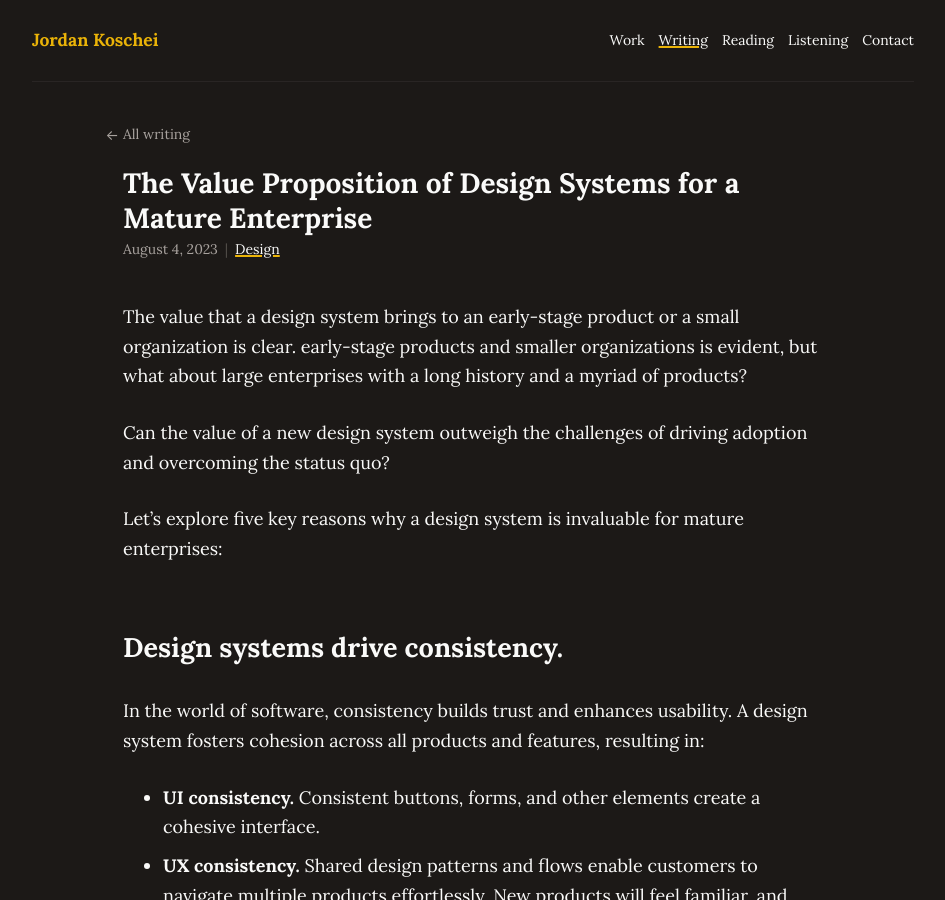
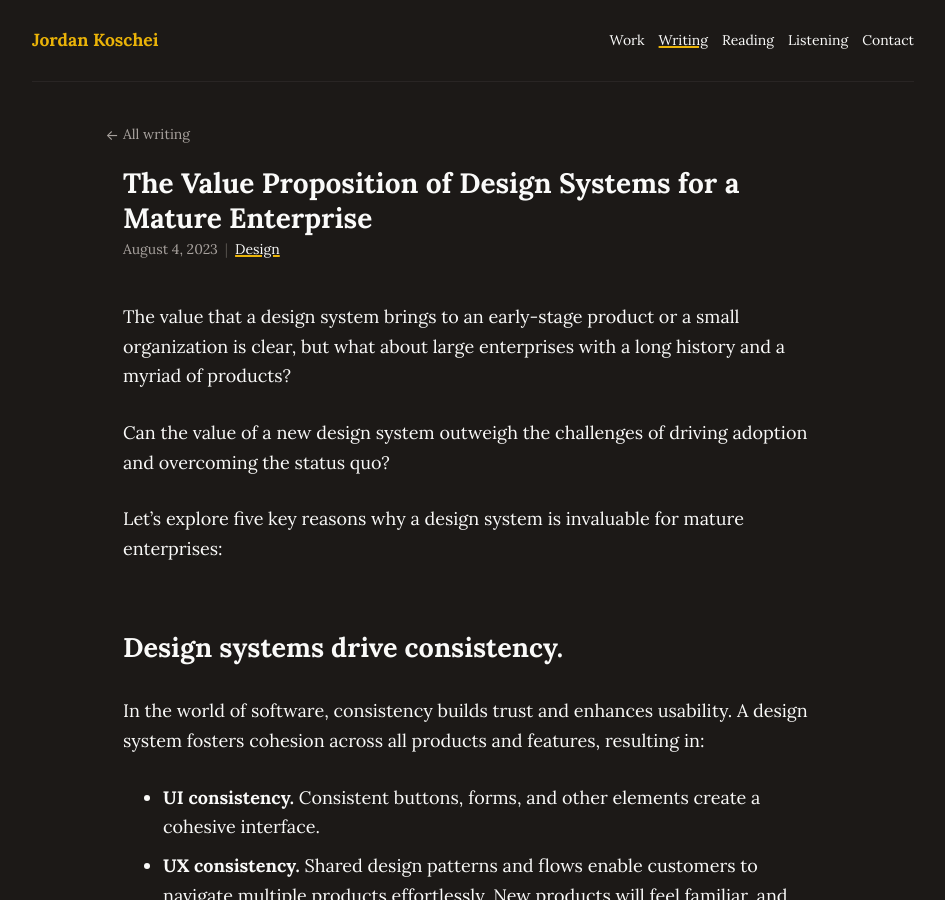
Before and after one commit to jordankoschei/2022, a Jekyll site: the page built from _posts/2023-08-04-design-systems-in-mature-enterprises.md, in a window 1280 px wide and 900 px high. Shown: the whole window, without its empty margins (167-1112 px from the left). Built offline with Jekyll 4.4.1, drawn with Linux system fonts in a browser that asks for light colours.

Commit message:
Update 2023-08-04-design-systems-in-mature-enterprises.md

```diff
--- a/_posts/2023-08-04-design-systems-in-mature-enterprises.md
+++ b/_posts/2023-08-04-design-systems-in-mature-enterprises.md
@@ -3,7 +3,7 @@ title: The Value Proposition of Design Systems for a Mature Enterprise
 categories: Design
 ---
 
-The value that a design system brings to an early-stage product or a small organization is clear. early-stage products and smaller organizations is evident, but what about large enterprises with a long history and a myriad of products?
+The value that a design system brings to an early-stage product or a small organization is clear, but what about large enterprises with a long history and a myriad of products?
 
 Can the value of a new design system outweigh the challenges of driving adoption and overcoming the status quo?
 
```
